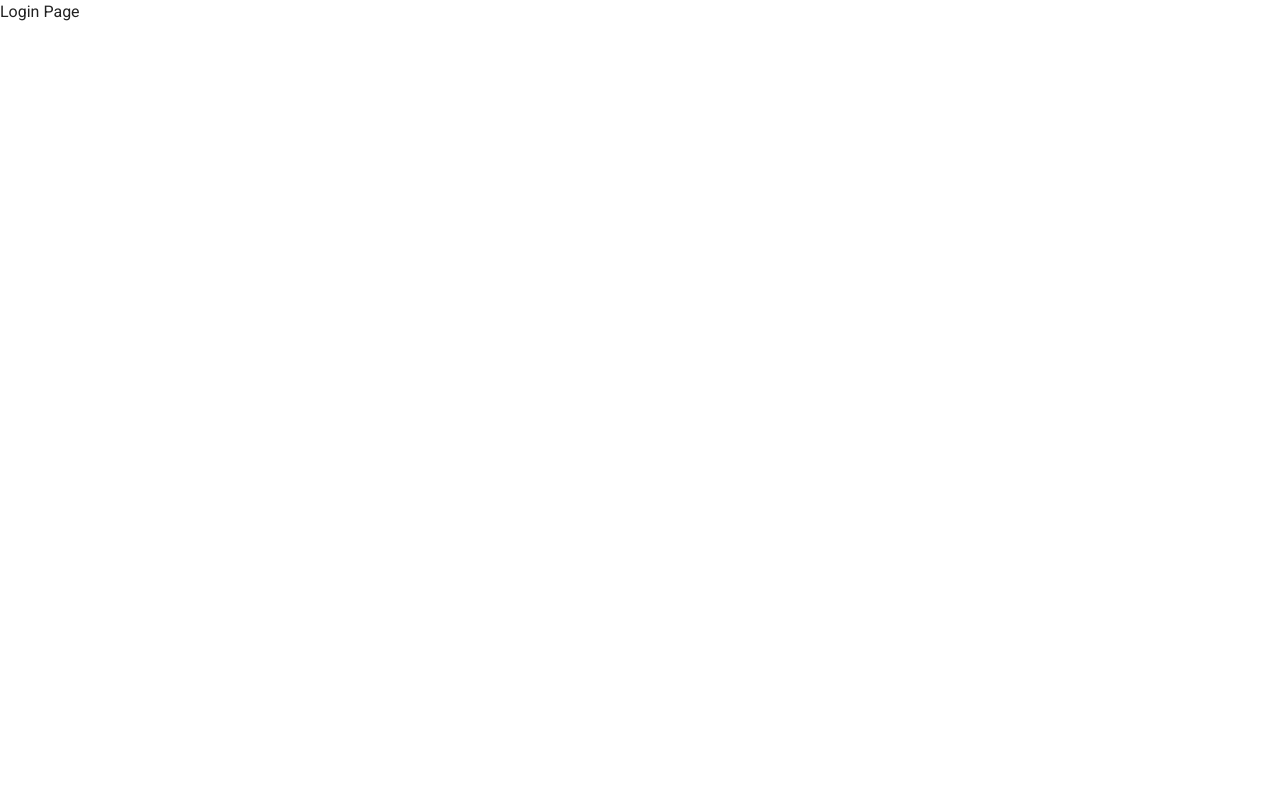
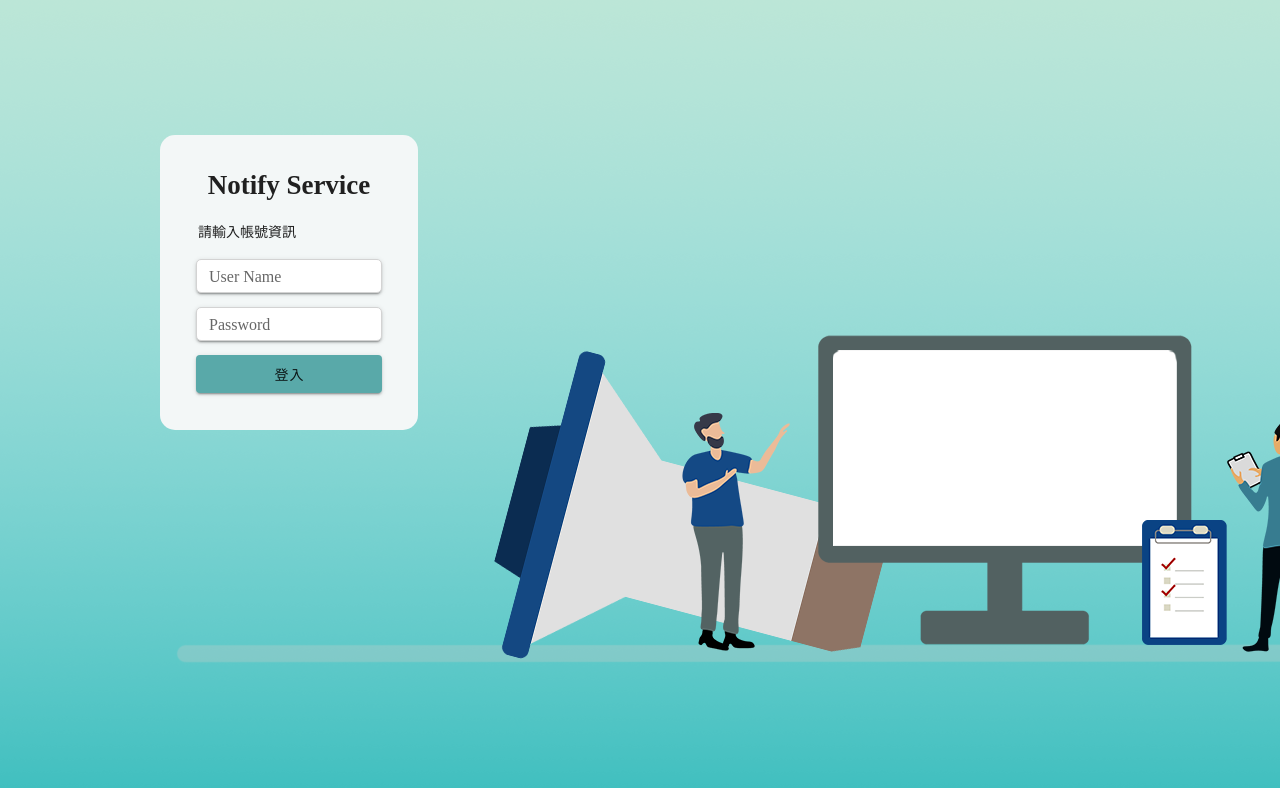
Before and after one commit to foxdaai2020/Notify, a Vue app in the folder web/: page /login in a window 1280 px wide. Shown: the top 788 px of the page. Built offline with nearby package versions, Linux system fonts and the light colour scheme.

Commit message:
add login page

```diff
--- a/web/src/views/Login.vue
+++ b/web/src/views/Login.vue
@@ -1,3 +1,79 @@
 <template>
-    <div>Login Page</div>
+<div class="login">
+  <div class="login-content" :style="{'background-image': 'url(' + require('@/assets/login-page.png') + ')'}">
+    <div class="login-dialog">
+      <p class="login-title">Notify Service</p>
+      <p class="login-info">請輸入帳號資訊</p>
+      <div class="login-input">
+        <v-text-field
+          solo
+          label="User Name"
+          hide-details="auto"
+          :style="{'min-height': '20px'}"
+        ></v-text-field>
+        <v-text-field
+          solo
+          label="Password"
+          hide-details="auto"
+          :style="{'min-height': '20px'}"
+        >
+        </v-text-field>
+      </div>
+      <v-btn
+        color="#59A9A9"
+        width="186px"
+        height="38px"
+      >登入</v-btn>
+    </div>
+  </div>
+</div>
 </template>
+
+<style>
+.login {
+  font-family: "Microsoft JhengHei";
+  width: 100%;
+  height: 100%;
+}
+
+.login-content {
+  width: 100%;
+  height: 100%;
+  background-size: cover;
+}
+
+.login-dialog {
+  position: absolute;
+  top: 135px;
+  left: 160px;
+  width: 258px;
+  height: 295px;
+  background-color: #F3F7F7;
+  border-radius: 15px;
+  text-align: center;
+}
+
+.login-title {
+  font-size: 27px;
+  font-weight:bold;
+  margin-top: 30px;
+}
+
+.login-info {
+  font-size: 14px;
+  text-align: left;
+  margin-left: 38px;
+}
+
+.login-input {
+  margin: auto;
+  width: 186px;
+}
+
+.v-text-field.v-text-field--solo .v-input__control .v-input__slot {
+  min-height: 20px;
+  border: 1px solid lightgray;
+  border-radius: 5px;
+}
+
+</style>
```
Also changed, not shown: web/src/assets/login-page.png (added), 1 other file (tests, documents, lock files or other folders).
